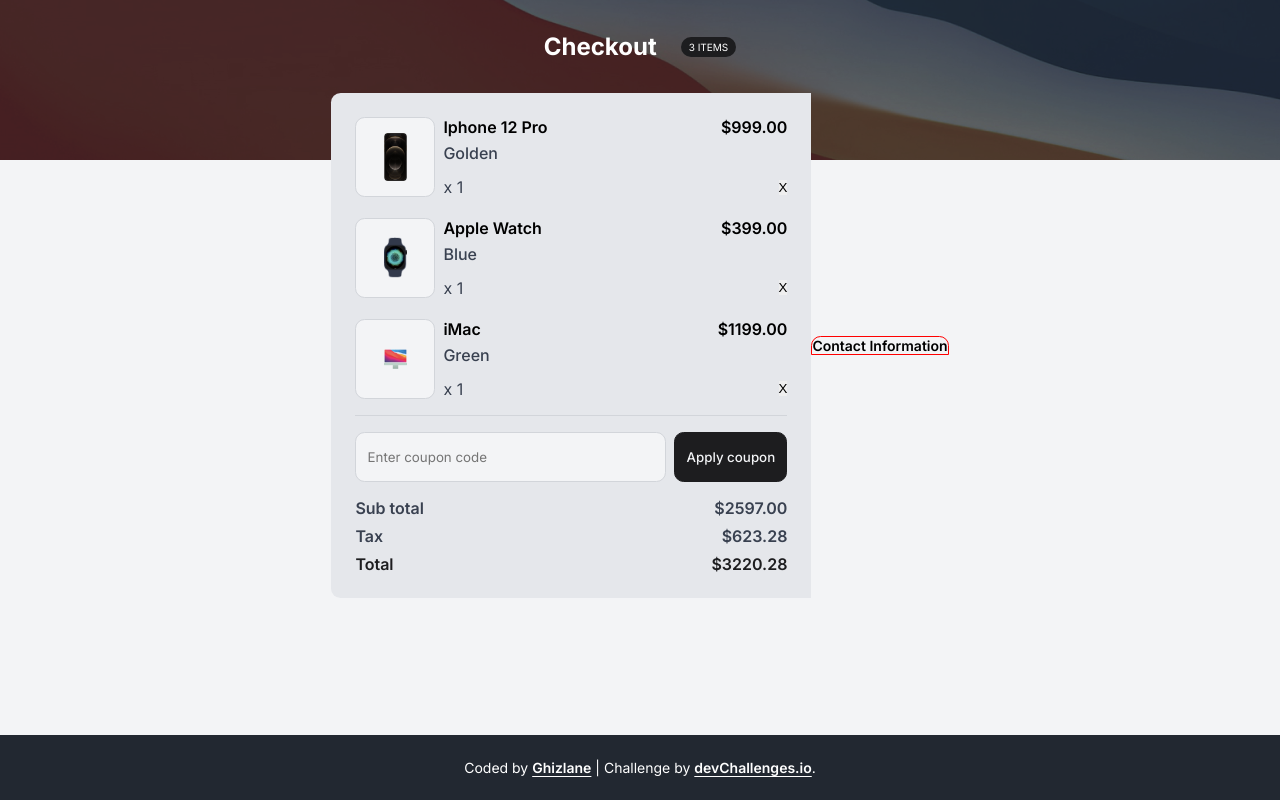
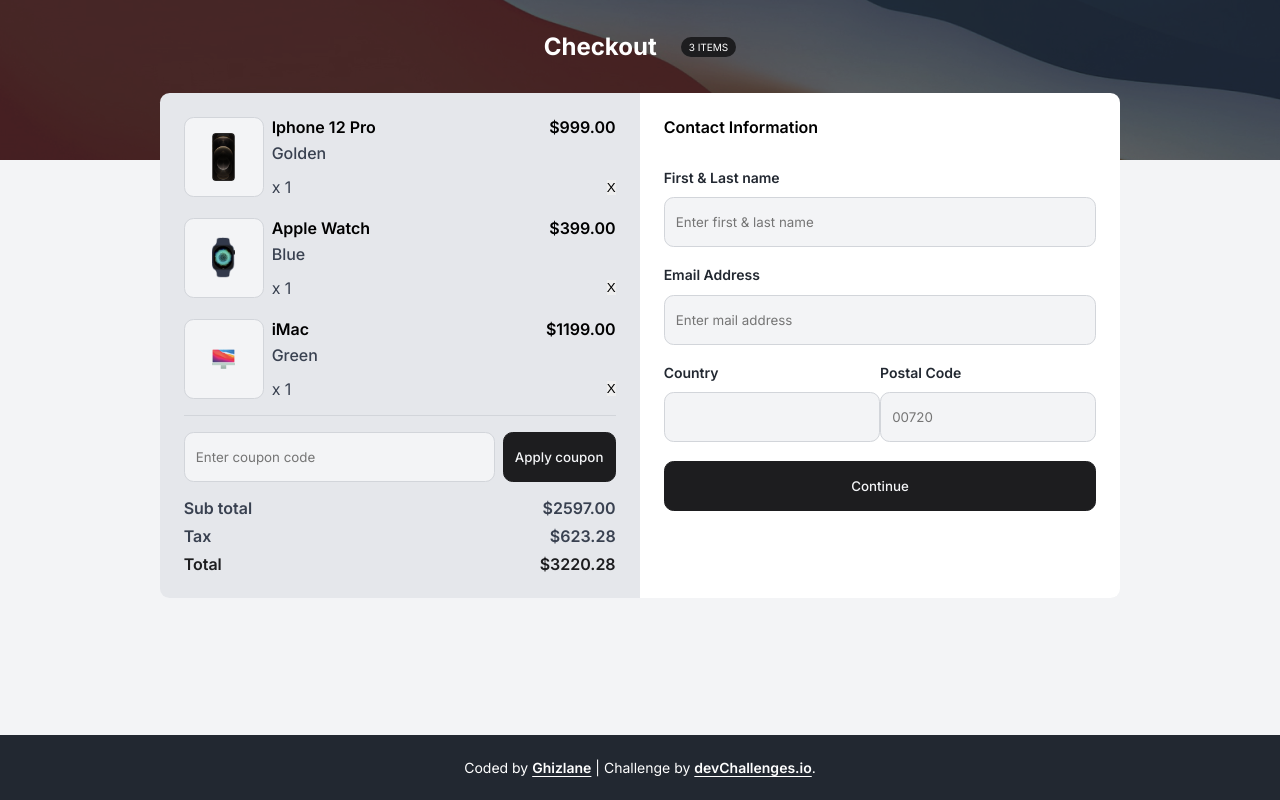
Before and after one commit to ghizlane-elatmani/device-shop-checkout, a plain HTML site: page index.html in a window 1280 px wide. Drawn offline with Linux system fonts and the light colour scheme.

Commit message:
1.4.1: form container, add labels and inputs

```diff
--- a/index.html
+++ b/index.html
@@ -125,8 +125,48 @@
       <div class="contact-container">
         <h2>Contact Information</h2>
 
-        <form action="">
-          <label for=""></label>
+        <form class="contact-form">
+          <div class="contact-form-div-type-1">
+            <label for="firstname" class="labels">First & Last name </label>
+            <input
+              type="text"
+              name="firstname"
+              placeholder="Enter first & last name"
+              class="inputs"
+              required
+            />
+          </div>
+
+          <div class="contact-form-div-type-1">
+            <label for="email" class="labels">Email Address</label>
+            <input
+              type="email"
+              name="email"
+              placeholder="Enter mail address"
+              class="inputs"
+              required
+            />
+          </div>
+
+          <div class="contact-form-div-type-2">
+            <div class="contact-form-div-type-1">
+              <label for="country" class="labels">Country</label>
+              <input type="text" name="country" class="inputs" required />
+            </div>
+
+            <div class="contact-form-div-type-1">
+              <label for="postal-code" class="labels">Postal Code</label>
+              <input
+                type="number"
+                name="postal-code"
+                placeholder="00720"
+                class="inputs"
+                required
+              />
+            </div>
+          </div>
+
+          <button type="submit" class="dark-button">Continue</button>
         </form>
       </div>
     </section>
--- a/styles/style.css
+++ b/styles/style.css
@@ -20,7 +20,7 @@ h1 {
 }
 
 h2 {
-  font-size: 14px;
+  font-size: 16px;
   font-weight: 600;
 }
 
@@ -62,6 +62,12 @@ ul {
 
   border: 1px solid #d2d5da;
   border-radius: 0.6rem;
+}
+
+.labels {
+  font-weight: 600;
+  font-size: 14px;
+  color: #222831;
 }
 
 /* IMAGE BACKGROUND */
@@ -111,7 +117,6 @@ ul {
   display: flex;
   flex-direction: column;
   justify-content: center;
-  align-items: center;
 }
 
 /* MEDIA QUERY - FLEX */
@@ -256,9 +261,49 @@ ul {
 
 /* CONTACT CONTAINER */
 .contact-container {
-  border: 1px solid red;
-  border-top-left-radius: 0.6rem;
-  border-top-right-radius: 0.6rem;
+  background-color: #fff;
+  border-bottom-left-radius: 0.6rem;
+  border-bottom-right-radius: 0.6rem;
+
+  padding: 1rem;
+}
+
+/* MEDIA QUERY - WIDTH FORM CONTAINER */
+@media only screen and (min-width: 600px) {
+  .contact-container {
+    min-width: 30rem;
+
+    padding: 1.5rem;
+
+    border-bottom-left-radius: 0rem;
+    border-top-right-radius: 0.6rem;
+    border-bottom-right-radius: 0.6rem;
+  }
+}
+
+.contact-container h2 {
+  margin-bottom: 2rem;
+}
+
+.contact-form {
+  display: flex;
+  flex-direction: column;
+  gap: 1.2rem;
+}
+
+.contact-form input {
+  background-color: #f3f4f6;
+}
+
+.contact-form-div-type-1 {
+  display: flex;
+  flex-direction: column;
+  gap: 0.7rem;
+}
+
+.contact-form-div-type-2 {
+  display: flex;
+  justify-content: space-between;
 }
 
 /* FOOTER */
```
